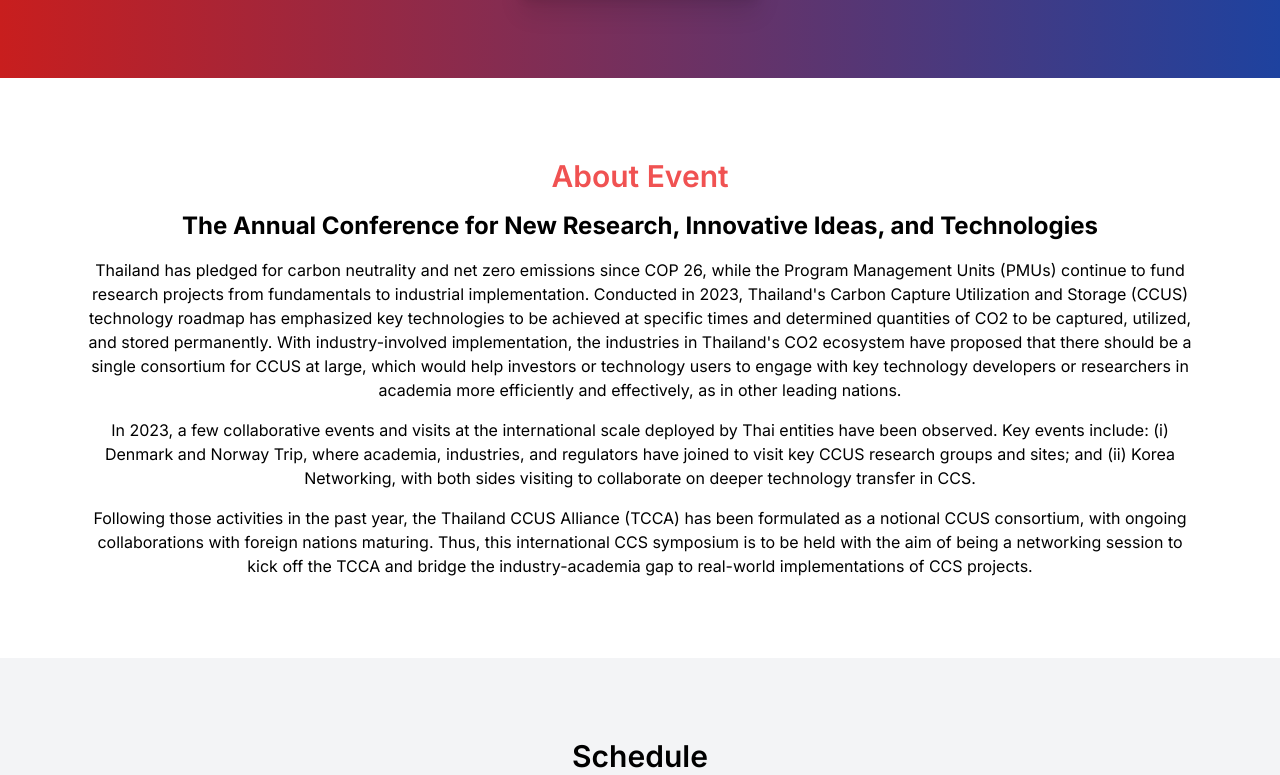
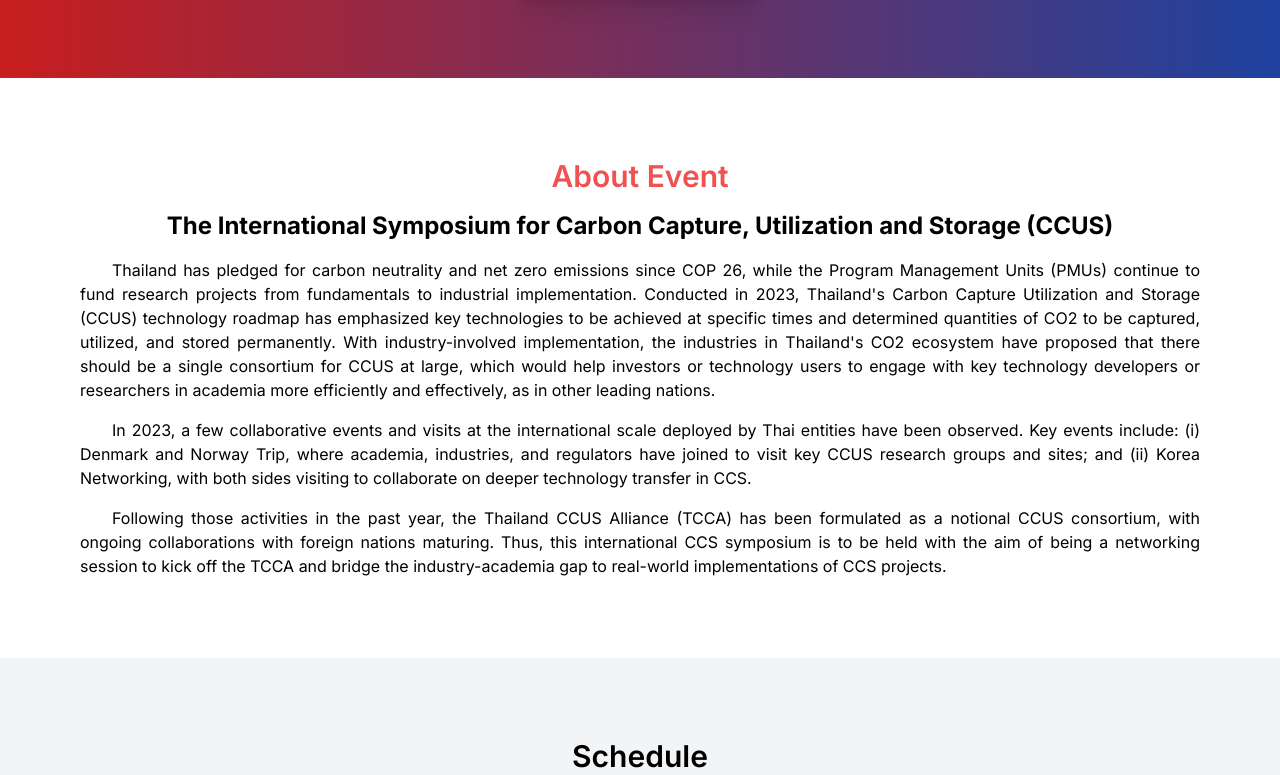
Before and after one commit to thunyoubun/ccs-registration, a Next.js app: page / in a window 1280 px wide. Shown: the part 486-1261 px from the top of the page. Built offline with nearby package versions, Linux system fonts and the light colour scheme.

Commit message:
change name of event and justify text

```diff
--- a/src/app/page.tsx
+++ b/src/app/page.tsx
@@ -63,10 +63,9 @@ export default function Home() {
               About Event
             </h1>
             <h1 className=" font-bold text-2xl text-center">
-              The Annual Conference for New Research, Innovative Ideas, and
-              Technologies
+              The International Symposium for Carbon Capture, Utilization and Storage (CCUS)
             </h1>
-            <p className=" text-center">
+            <p className="indent-8 text-justify">
               Thailand has pledged for carbon neutrality and net zero emissions
               since COP 26, while the Program Management Units (PMUs) continue
               to fund research projects from fundamentals to industrial
@@ -81,7 +80,7 @@ export default function Home() {
               developers or researchers in academia more efficiently and
               effectively, as in other leading nations.
             </p>
-            <p className=" text-center">
+            <p className="indent-8 text-justify">
               In 2023, a few collaborative events and visits at the
               international scale deployed by Thai entities have been observed.
               Key events include: (i) Denmark and Norway Trip, where academia,
@@ -89,8 +88,8 @@ export default function Home() {
               groups and sites; and (ii) Korea Networking, with both sides
               visiting to collaborate on deeper technology transfer in CCS.
             </p>
-            <p className=" text-center">
-              Following those activities in the past year, the Thailand CCUS
+            <p className="indent-8 text-justify">
+               Following those activities in the past year, the Thailand CCUS
               Alliance (TCCA) has been formulated as a notional CCUS consortium,
               with ongoing collaborations with foreign nations maturing. Thus,
               this international CCS symposium is to be held with the aim of
```
